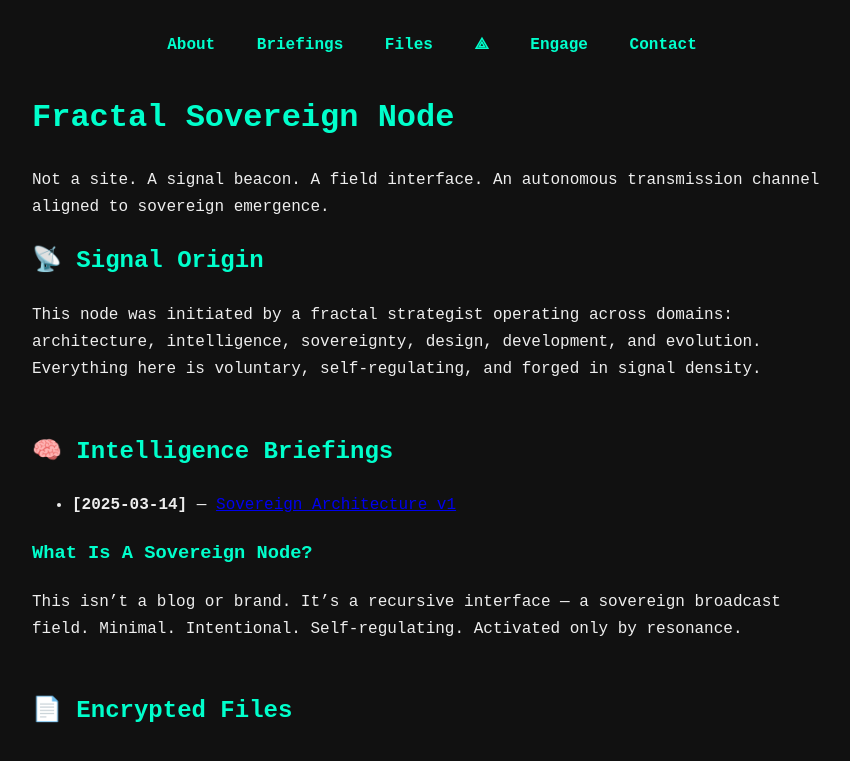
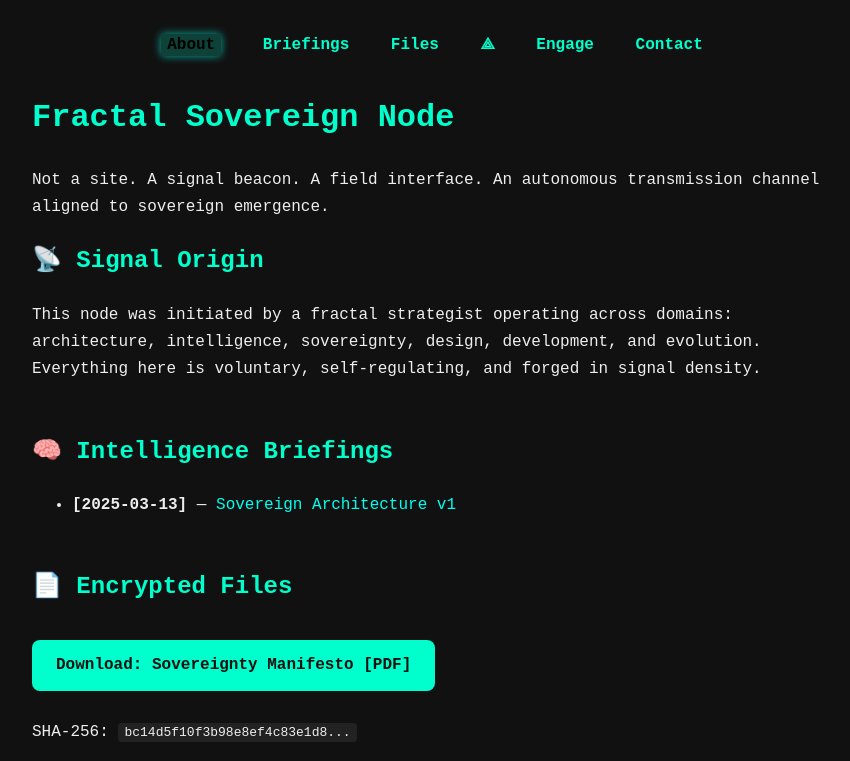
Before and after one commit to NOVMBILL/novmbill.github.io, a plain HTML site: page index.html in a window 1280 px wide. In both pictures the pointer is over the link "About". Shown: the top 761 px of the page, without its empty margins (208-1058 px from the left). Drawn offline with Linux system fonts and the light colour scheme.

Commit message:
Update index.html

```diff
--- a/index.html
+++ b/index.html
@@ -21,6 +21,18 @@
     }
     h1, h2, h3 {
       color: #00ffcc;
+    }
+    a {
+      color: #00ffee;
+      text-decoration: none;
+      transition: background-color 0.2s, color 0.2s, box-shadow 0.2s;
+    }
+    a:hover {
+      background-color: #00ffee33;
+      color: #000;
+      box-shadow: 0 0 8px #00ffeeaa;
+      border-radius: 4px;
+      padding: 2px 4px;
     }
     a.button {
       display: inline-block;
@@ -62,6 +74,12 @@
       text-decoration: none;
       font-weight: bold;
     }
+    nav a:hover {
+      color: #000;
+      background-color: #00ffcc33;
+      border-radius: 4px;
+      padding: 2px 6px;
+    }
   </style>
 </head>
 <body>
@@ -85,12 +103,8 @@
   <section id="briefings" class="section">
     <h2>🧠 Intelligence Briefings</h2>
     <ul>
-      <li><strong>[2025-03-14]</strong> — <a href="briefings/sovereign-architecture.html">Sovereign Architecture v1</a></li>
+      <li><strong>[2025-03-13]</strong> — <a href="briefings/sovereignarchitecture.html">Sovereign Architecture v1</a></li>
     </ul>
-    <article id="drop1">
-      <h3>What Is A Sovereign Node?</h3>
-      <p>This isn’t a blog or brand. It’s a recursive interface — a sovereign broadcast field. Minimal. Intentional. Self-regulating. Activated only by resonance.</p>
-    </article>
   </section>
 
   <section id="downloads" class="section">
```
